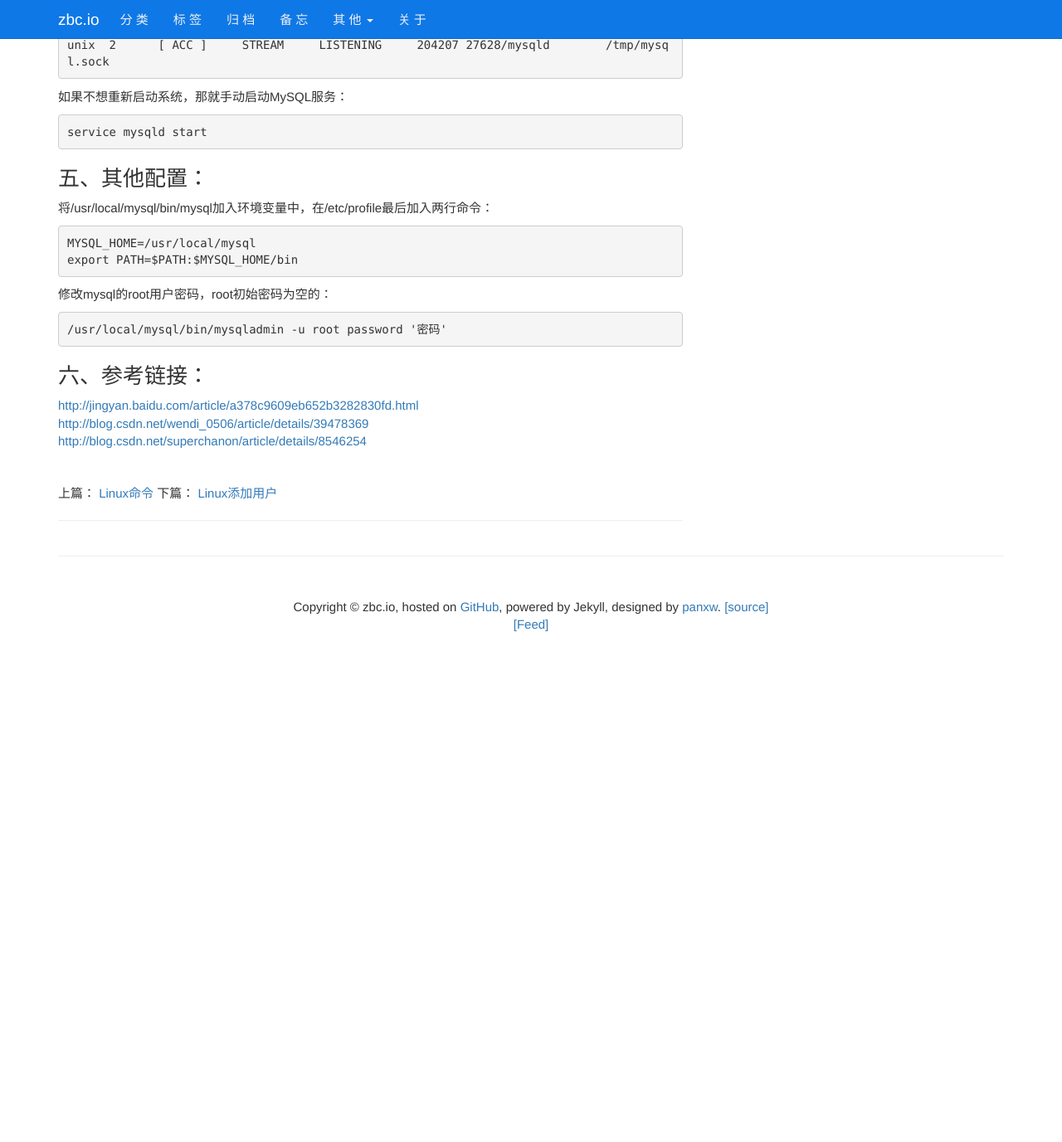
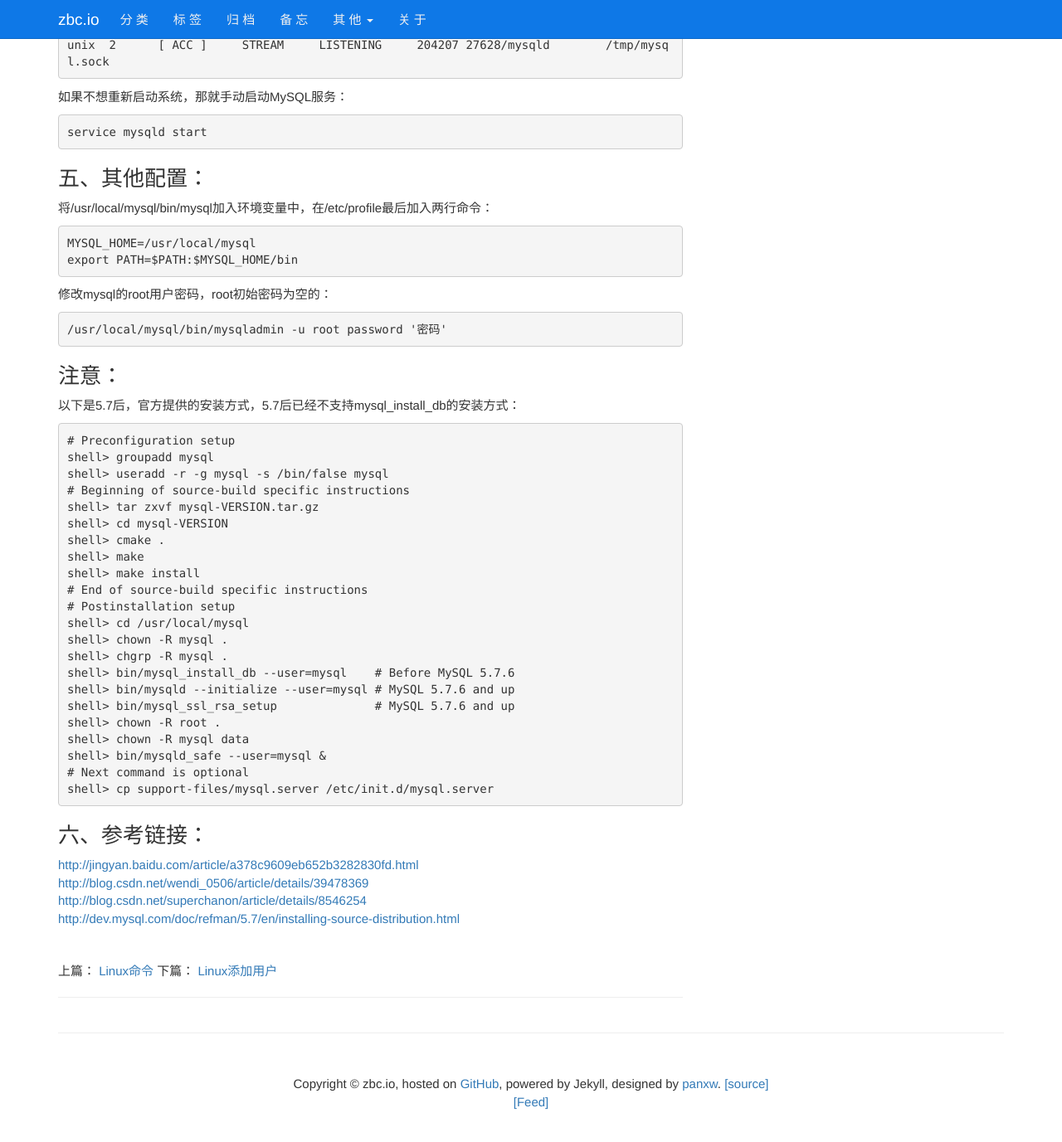
Before and after one commit to zbc0512/zbc0512.github.io, a Jekyll site: the page built from _posts/2015-08-11-linux-mysql-install.md, in a window 1280 px wide and 1400 px high, scrolled down 1826 px. Shown: the top 1377 px of the window at 83% size. Built offline with Jekyll 4.4.1, drawn with Linux system fonts in a browser that asks for light colours; nearby versions of some CDN libraries; library files that are not in the unit come from our copies; comment, search, counter and statistics services are not loaded; before the commit the page ends 2650 px from its top, so only the background shows below that.

Commit message:
modify Linux mysql insatall

```diff
--- a/_posts/2015-08-11-linux-mysql-install.md
+++ b/_posts/2015-08-11-linux-mysql-install.md
@@ -91,7 +91,35 @@ MySQL mirrors地址：<http://dev.mysql.com/downloads/mirrors.html>
 
     /usr/local/mysql/bin/mysqladmin -u root password '密码'
 
+### 注意：
+
+以下是5.7后，官方提供的安装方式，5.7后已经不支持mysql_install_db的安装方式：
+
+    # Preconfiguration setup
+    shell> groupadd mysql
+    shell> useradd -r -g mysql -s /bin/false mysql
+    # Beginning of source-build specific instructions
+    shell> tar zxvf mysql-VERSION.tar.gz
+    shell> cd mysql-VERSION
+    shell> cmake .
+    shell> make
+    shell> make install
+    # End of source-build specific instructions
+    # Postinstallation setup
+    shell> cd /usr/local/mysql
+    shell> chown -R mysql .
+    shell> chgrp -R mysql .
+    shell> bin/mysql_install_db --user=mysql    # Before MySQL 5.7.6
+    shell> bin/mysqld --initialize --user=mysql # MySQL 5.7.6 and up
+    shell> bin/mysql_ssl_rsa_setup              # MySQL 5.7.6 and up
+    shell> chown -R root .
+    shell> chown -R mysql data
+    shell> bin/mysqld_safe --user=mysql &
+    # Next command is optional
+    shell> cp support-files/mysql.server /etc/init.d/mysql.server
+
 ### 六、参考链接：
 <http://jingyan.baidu.com/article/a378c9609eb652b3282830fd.html>
 <http://blog.csdn.net/wendi_0506/article/details/39478369>
 <http://blog.csdn.net/superchanon/article/details/8546254>
+<http://dev.mysql.com/doc/refman/5.7/en/installing-source-distribution.html>
```
